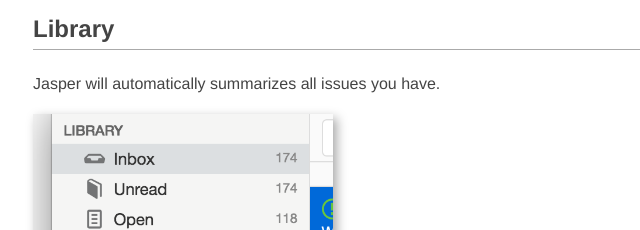
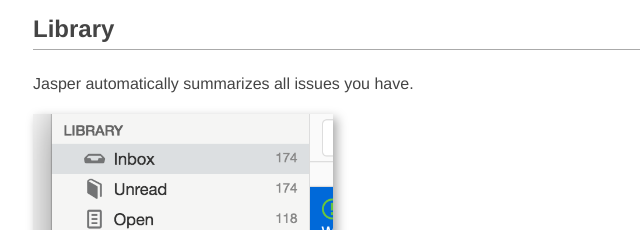
Before and after one commit to jasperapp/jasperapp.github.io, a plain HTML site: page doc.html in a window 1280 px wide. Shown: the part 570-800 px from the top of the page, 117-757 px from the left. Drawn offline with Linux system fonts and the light colour scheme.

Commit message:
Update doc.html

```diff
--- a/doc.html
+++ b/doc.html
@@ -146,7 +146,7 @@
     <article id="library" class="tab-content tab-active">
       <h2>Library</h2>
       <p>
-        Jasper will automatically summarizes all issues you have.
+        Jasper automatically summarizes all issues you have.
       </p>
 
       <p>
```
